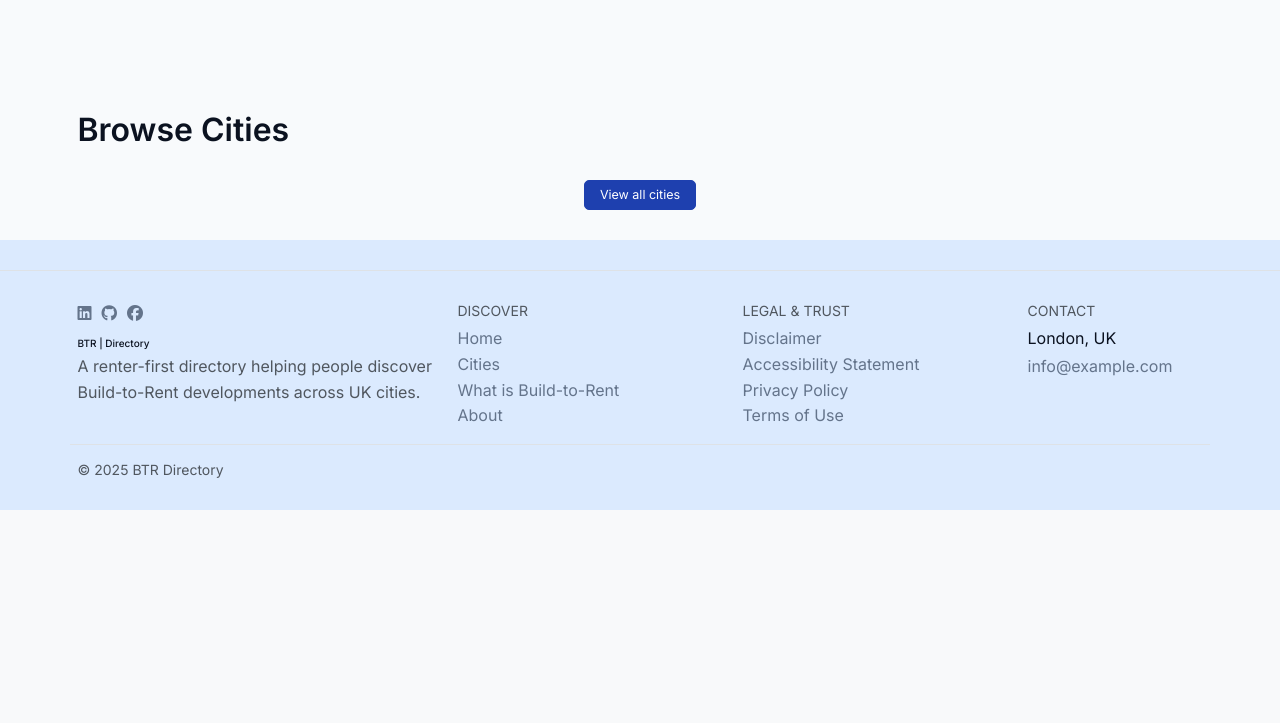
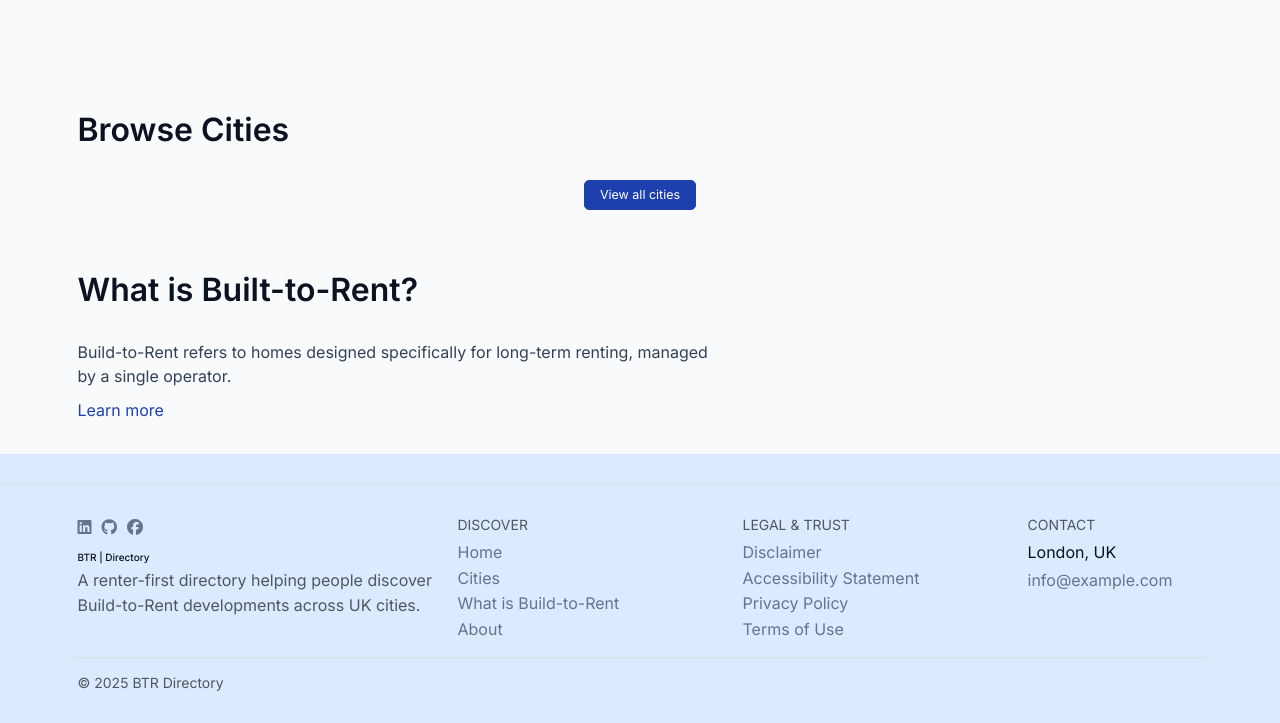
Before and after one commit to creatvie-introvert/btr-directory-mvp, a Django app: template core/templates/core/home.html in a window 1280 px wide. Shown: the part 598-1321 px from the top of the page. Before the commit the page ends 1108 px from the top, so only its background shows below. Run offline with Django 5.2, Linux system fonts and the light colour scheme; the template is opened without the code that fills it, so the values that code supplies are empty; some libraries are stand-ins or nearby versions.

Commit message:
feat(home): add BTR intro section with learn-more link

```diff
--- a/core/static/core/css/styles.css
+++ b/core/static/core/css/styles.css
@@ -55,6 +55,7 @@ h4 {
     font-size: 1.6rem;
     font-weight: 400;
     line-height: 2.4rem;
+    color: var(--btr-text-secondary);
 }
 
 .small {
@@ -177,7 +178,17 @@ footer a:hover {
     background: rgba(0, 0, 0, 0.22);
 }
 
+@media (min-width: 768px) {
+    .body {
+        max-width: 54rem;
+    }
+}
+
 @media (min-width: 992px) {
+    .body {
+        max-width: 64rem;
+    }
+
     #hero-section {
         padding: 12rem;
         min-height: 42rem;
--- a/core/templates/core/home.html
+++ b/core/templates/core/home.html
@@ -26,7 +26,7 @@
     </div>
 </section>
 
-<section class="py-5">
+<section class="py-5" id="featured-cities">
     <div class="container">
 
         <!-- Header -->
@@ -65,5 +65,29 @@
                 </div>
             </div>
         </div>
+    </div>
+</section>
+
+<section class="py-5" id="btr-intro">
+    <div class="container">
+
+        <!-- Header -->
+        <div class="d-flex justify-content-between align-items-center mb-4">
+            <h2 class="mb-4">
+                What is Built-to-Rent?
+            </h2>
+        </div>
+
+        <div class="row g-4">
+            <div class="col-12 mt-4">
+                <p class="body">
+                    Build-to-Rent refers to homes designed specifically for long-term renting, managed by a single operator.
+                </p>
+                <a href="#" class="text-decoration-none">
+                    Learn more
+                </a>
+            </div>
+        </div>
+    </div>
 </section>
 {% endblock %}
```
